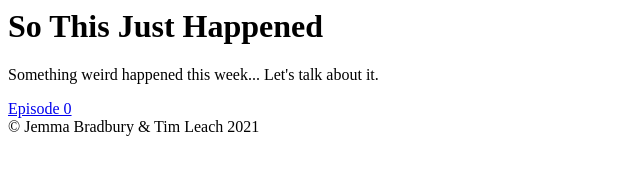
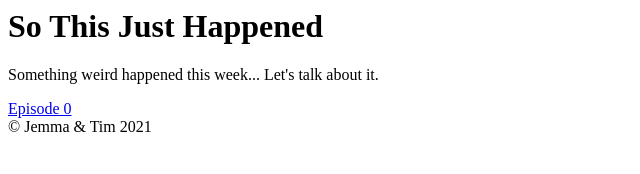
Before and after one commit to TimLeach635/stjh-site, a plain HTML site: page index.html in a window 1280 px wide. Shown: the whole page, without its empty margins (0-640 px from the left). Drawn offline with Linux system fonts and the light colour scheme.

Commit message:
Remove surnames from website copyright in the footer

```diff
--- a/index.html
+++ b/index.html
@@ -6,6 +6,6 @@
     <h1>So This Just Happened</h1>
     <p>Something weird happened this week... Let's talk about it.</p>
     <a href="audio/episode-0.mp3">Episode 0</a>
-    <footer>© Jemma Bradbury & Tim Leach 2021</footer>
+    <footer>© Jemma & Tim 2021</footer>
 </body>
 </html>
```
